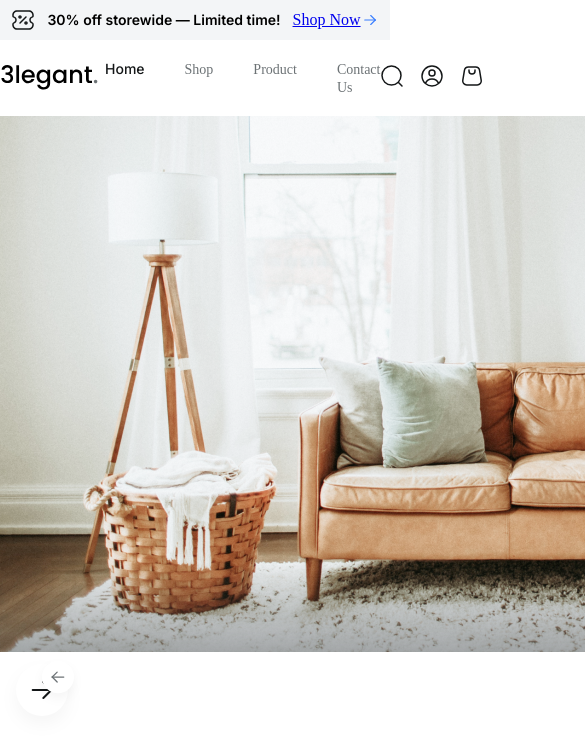
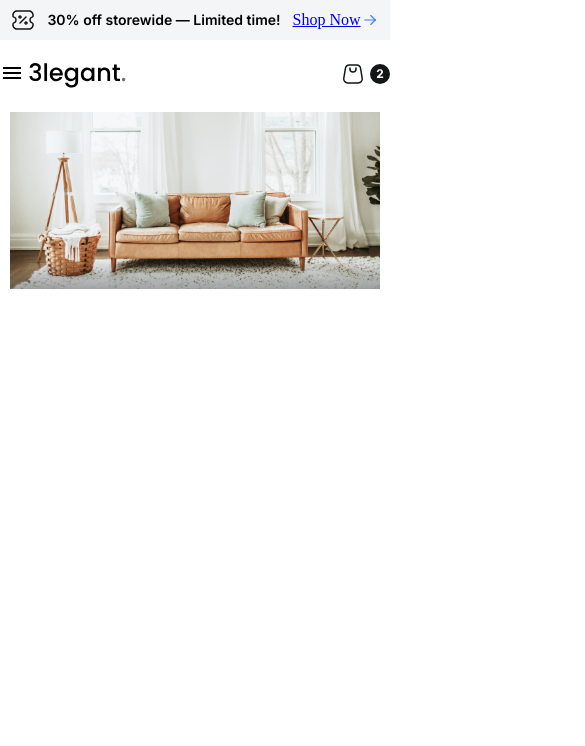
Before and after one commit to ruxshona0703/uncomplete-hw, a plain HTML site: page index.html in a window 390 px wide. Shown: the top 746 px of the page, 585 px wide, since content can reach past the window. Drawn offline with nearby package versions, Linux system fonts and the light colour scheme.

Commit message:
second commit

```diff
--- a/index.html
+++ b/index.html
@@ -6,12 +6,13 @@
     <meta http-equiv="X-UA-Compatible" content="IE=edge">
     <meta name="viewport" content="width=device-width, initial-scale=1.0">
     <title>Document</title>
+    <link rel="stylesheet"
+        href="https://fonts.googleapis.com/css2?family=Material+Symbols+Outlined:opsz,wght,FILL,GRAD@20..48,100..700,0..1,-50..200" />
     <link rel="preconnect" href="https://fonts.googleapis.com">
     <link rel="preconnect" href="https://fonts.gstatic.com" crossorigin>
     <link href="https://fonts.googleapis.com/css2?family=Inter:wght@100..900&display=swap" rel="stylesheet">
     <link rel="stylesheet" href="sass/style.css">
 </head>
-
 <body>
     <header class="header">
         <div class="head__first-part">
@@ -20,7 +21,12 @@
             <a href="shop.html">Shop Now <img src="imgs/arrow-right.svg" alt="arrow"></a>
         </div>
         <div class="head__second-part wrapper">
-            <a href="index.html"><img src="imgs/Logo (3).svg" alt="logo"></a>
+            <div class="make-inline">
+                <span class="material-symbols-outlined">
+                    menu
+                </span>
+                <a href="index.html"><img src="imgs/Logo (3).svg" alt="logo"></a>
+            </div>
 
             <nav>
                 <ul>
@@ -33,16 +39,15 @@
             <div class="icon-container">
                 <a href="search"><img class="arrow__right" src="imgs/search 02.svg" alt="search"></a>
                 <a href="account"><img class="arrow__left" src="imgs/user-circle.svg" alt="account"></a>
-                <a href="shoppingbag"><img src="imgs/shopping bag.svg" alt="shoppingbag"></a>
+                <a href="shoppingbag"><img src="imgs/Right.svg" alt="shoppingbag"></a>
             </div>
+
         </div>
     </header>
 
     <main>
         <section class="interior wrapper">
-            <img style="width: 1120px; height: 536px;" src="imgs/interior.png" alt="interio">
-            <a href="#"><img class="arrow__right"  src="imgs/Button (1).svg" alt="arrow-right"></a>
-            <a href="#"><img class="arrow__left" src="imgs/Button.svg" alt="arrow-right"></a>
+            <img class="image-container" src="imgs/interior.png" alt="interior">
         </section>
     </main>
 </body>
--- a/sass/_main.scss
+++ b/sass/_main.scss
@@ -1,11 +1,36 @@
-.interior {
-   img{
-    position: relative  ;
-   }
-  a .arrow__left{
-    position: absolute;
-    width: 52px;
-    height: 52px;
-    left: 32px;
+.material-symbols-outlined {
+  display: none;
+  font-variation-settings:
+      'FILL' 0,
+      'wght' 400,
+      'GRAD' 0,
+      'opsz' 24
+}
+
+.image-container {
+  position: relative;
+  display:block; /* Ensures container takes up only as much space as needed */
+  width: min(95vw ,1120px);
+  margin: auto;
+}
+
+@media screen and (max-width:550px){
+  nav{
+    display: none;
+  }
+  .material-symbols-outlined{
+    display: block;
+  }
+
+  .icon-container a{
+    display: none;
+  }
+  .icon-container a:last-child{
+    display: block;
   }
 }
+
+.make-inline{
+  display: flex;
+  gap: 4px;
+}
```
Also changed, not shown: imgs/Right.svg (added), sass/style.css, 1 other file.
